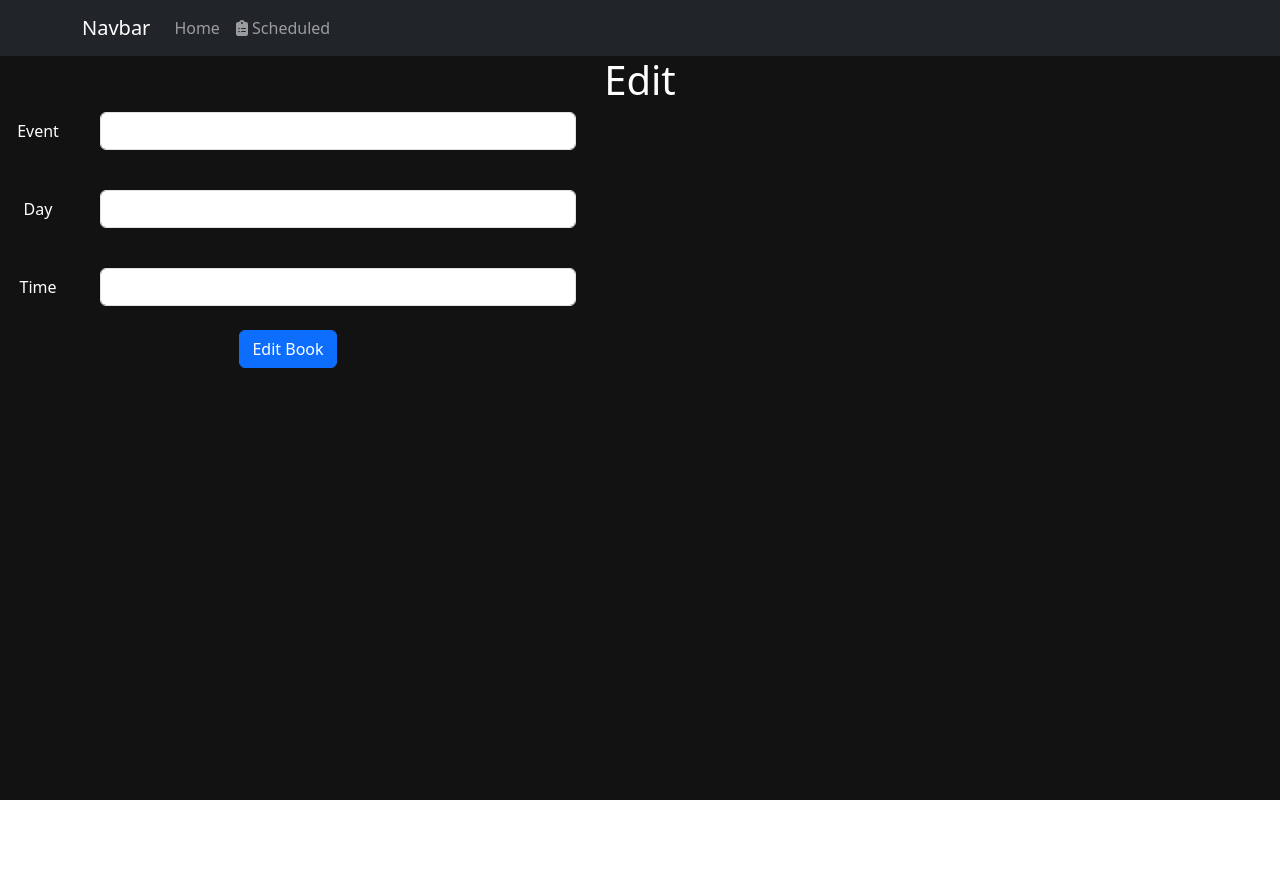
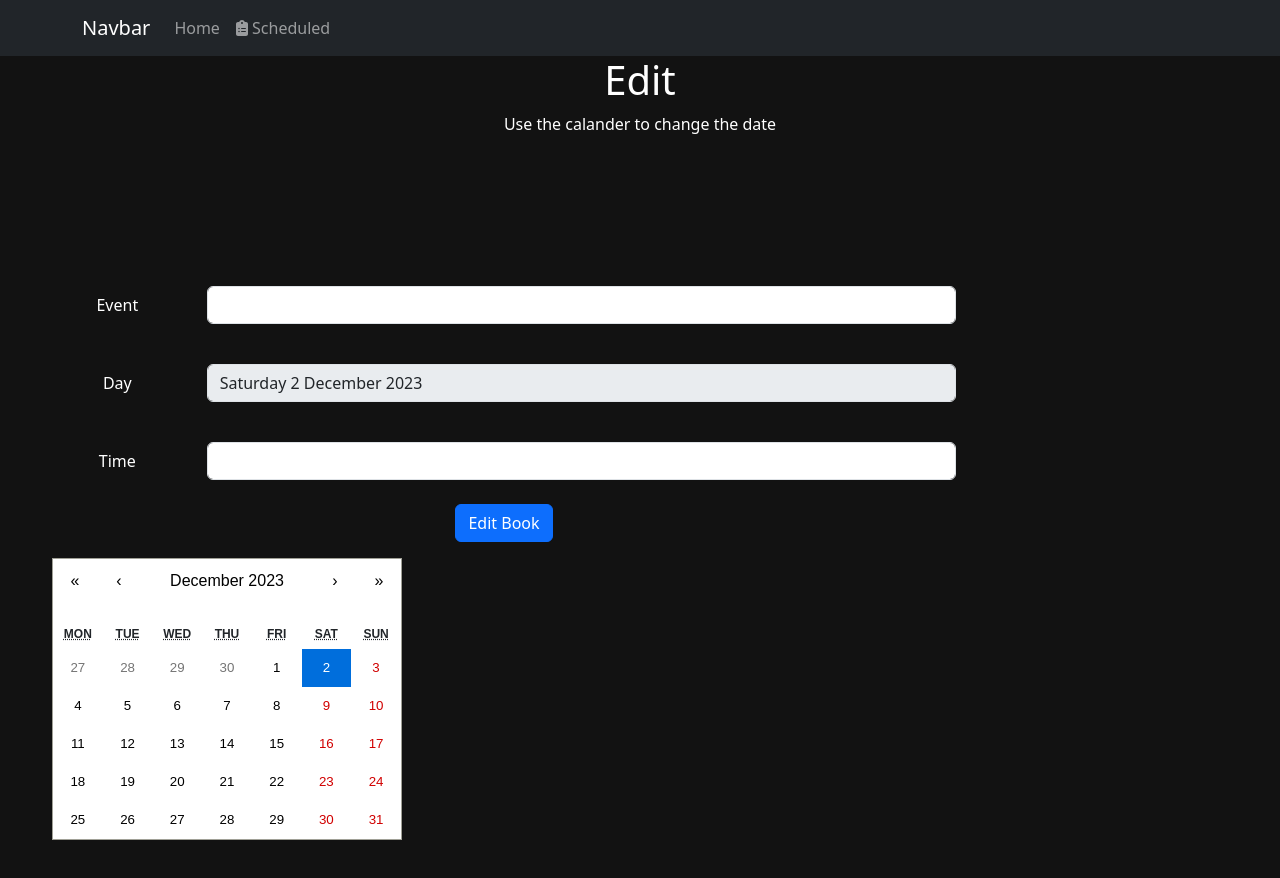
Before and after one commit to AdamAmusa/DataRepProject, a React (Create React App) app: page /edit/1 in a window 1280 px wide. Shown: the top 878 px of the page. Before the commit the page ends 800 px from the top, so only its background shows below. Built offline with nearby package versions, Linux system fonts and the light colour scheme; no server answers.

Commit message:
Edit component completed

```diff
--- a/package.json
+++ b/package.json
@@ -20,6 +20,7 @@
     "react-bootstrap": "^2.9.1",
     "react-calendar": "^4.6.1",
     "react-countdown": "^2.3.5",
+    "react-datepicker": "^4.25.0",
     "react-dom": "^18.2.0",
     "react-router-dom": "^6.20.1",
     "react-scripts": "5.0.1",
--- a/src/App.css
+++ b/src/App.css
@@ -1,7 +1,7 @@
 .App {
   text-align: center;
   background-color: #121212;
-  height: 100vh;
+  min-height: 100%;
 }
 
 .App-logo {
--- a/src/Calender.css
+++ b/src/Calender.css
@@ -18,3 +18,8 @@
    color:white;
 
   }
+
+  .CalenderView{
+    background-color: #121212;
+    min-height: 1000px;
+  }
--- /dev/null
+++ b/src/Edit.css
@@ -0,0 +1,12 @@
+.Edit{
+    margin-top: 50px;
+    margin-right: 100px;
+    display: grid;
+
+}
+
+.Col1{
+    margin-right: 450px;
+    margin-top: 100px;
+    width:100%;
+}
--- a/src/MainPage.css
+++ b/src/MainPage.css
@@ -1,3 +1,8 @@
+.MainPage{
+  min-height: 902.4px;
+}
+
+
 
 .container > div{
 
--- a/src/ViewSchedule.css
+++ b/src/ViewSchedule.css
@@ -1,4 +1,3 @@
-
 
 .card {
     border-width: 60%; /* Adjust the width as needed */
--- a/src/components/LoadSchedule.js
+++ b/src/components/LoadSchedule.js
@@ -43,10 +43,12 @@ function LoadSchedule() {
             )
     }
 
+
     return data.map(
         (data) =>{
-            return <ViewSchedule schedule={data} ReloadData = {()=> {Reload()}}></ViewSchedule>
+            return <ViewSchedule  schedule={data} ReloadData = {()=> {Reload()}}></ViewSchedule>
         }
+
     );
 
 
--- a/src/components/MainPage.js
+++ b/src/components/MainPage.js
@@ -11,7 +11,7 @@ function MainPage() {
 
     return (
 
-        <div>
+        <div className="MainPage">
             <h1><font color="white">Scheduler</font></h1>
             <p><font color="gray">Schedule an event using the calander</font></p>
             <Calander></Calander>
--- a/src/components/ViewSchedule.js
+++ b/src/components/ViewSchedule.js
@@ -18,6 +18,8 @@ function ViewSchedule(props) {
 
 
         <div >
+
+
             {/*Card container */}
             <Container className="myContainer">
                 <Row >
--- a/src/components/edit.js
+++ b/src/components/edit.js
@@ -6,6 +6,11 @@ import { useNavigate } from "react-router-dom";
 import Row from 'react-bootstrap/Row';
 import Form from 'react-bootstrap/Form';
 import Col from 'react-bootstrap/Col';
+import Calendar from 'react-calendar';
+import "react-datepicker/dist/react-datepicker.css";
+import { Container } from 'react-bootstrap';
+import '.././Edit.css';
+
 
 
 export default function Edit() {
@@ -18,9 +23,22 @@ export default function Edit() {
     const [day, setDay] = useState("");
     const [time, setTime] = useState("");
     const [event, setEvent] = useState("");
+
+
+    const [selectDate, onChange] = useState(new Date());
     // useNavigate return a function that we can use to navigate
     const navigate = useNavigate();
     //useEffect Hook is similar componentDidMount
+
+    const weekDay = selectDate.toLocaleDateString('en-US', {weekday:'long'})
+    const date = selectDate.getDate()
+    const month = selectDate.toLocaleDateString('end-US', {month:'long'})
+    const year = selectDate.getFullYear();
+
+    let formatDay = `${weekDay} ${date} ${month} ${year}`;
+
+
+
     useEffect(() => {
         //axios is a promised based web client
         //make a HTTP Request with GET method and pass as part of the
@@ -40,7 +58,7 @@ export default function Edit() {
         process.preventDefault();
         const newSchedule = {//data is organised for json format
             id: id,
-            day: day,
+            day: formatDay,
             event: event,
             time: time
         };
@@ -51,9 +69,14 @@ export default function Edit() {
             });
     }
     return (
-        <div>
+        <div style={{ height: '900px' }}>
+
             <h1 style={{ color: 'white'}}>Edit</h1>
-            <Form onSubmit={handleSubmit} style={{ width: '45%',  }}>{/*When the form is submitted the function is called to handle the data */}
+            <p style={{color: 'white'}}>Use the calander to change the date</p>
+            <Container className='Edit'>
+                <Row>
+                    <Col className='mr-4'>
+                        <Form onSubmit={handleSubmit} className='Col1'  >{/*When the form is submitted the function is called to handle the data */}
 
                             <Form.Group as={Row} className="mb-3">
                                 <Form.Label column sm={2} style={{ color: 'white' }}>
@@ -77,7 +100,8 @@ export default function Edit() {
                                     <div className='mb-4'>
                                         <input type="text"
                                             className="form-control"
-                                value={day}//variable is assigned as a property
+                                            disabled='true'
+                                            value={formatDay}//variable is assigned as a property
                                             onChange={(e) => setDay(e.target.value)} />
                                     </div>
                                 </Col>
@@ -91,6 +115,7 @@ export default function Edit() {
                                     <div className='mb-4'>
                                         <input type="text"
                                             className="form-control"
+
                                             value={time}//variable is assigned as a property
                                             onChange={(e) => setTime(e.target.value)} />
                                     </div>
@@ -101,6 +126,14 @@ export default function Edit() {
                             </Form.Group>
 
                         </Form>
+                    </Col>
+                    <Col>
+                        <div >
+                            <Calendar onChange={onChange} value={selectDate} />
+                        </div>
+                    </Col>
+                </Row>
+            </Container>
         </div >
     );
 }
```
Also changed, not shown: 1 other file (tests, documents, lock files or other folders). Lines whose indentation alone changed are shown as unchanged.
